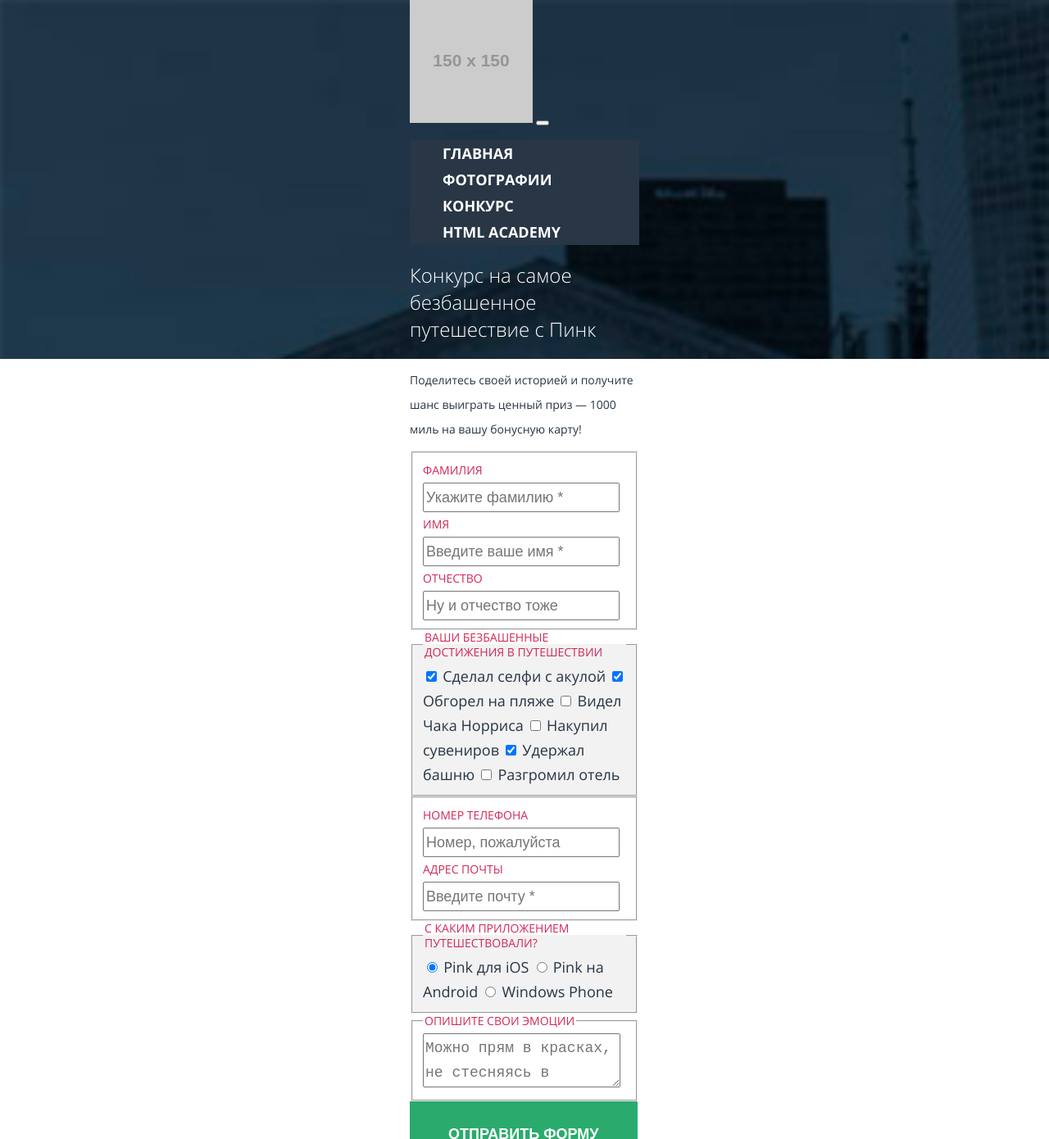
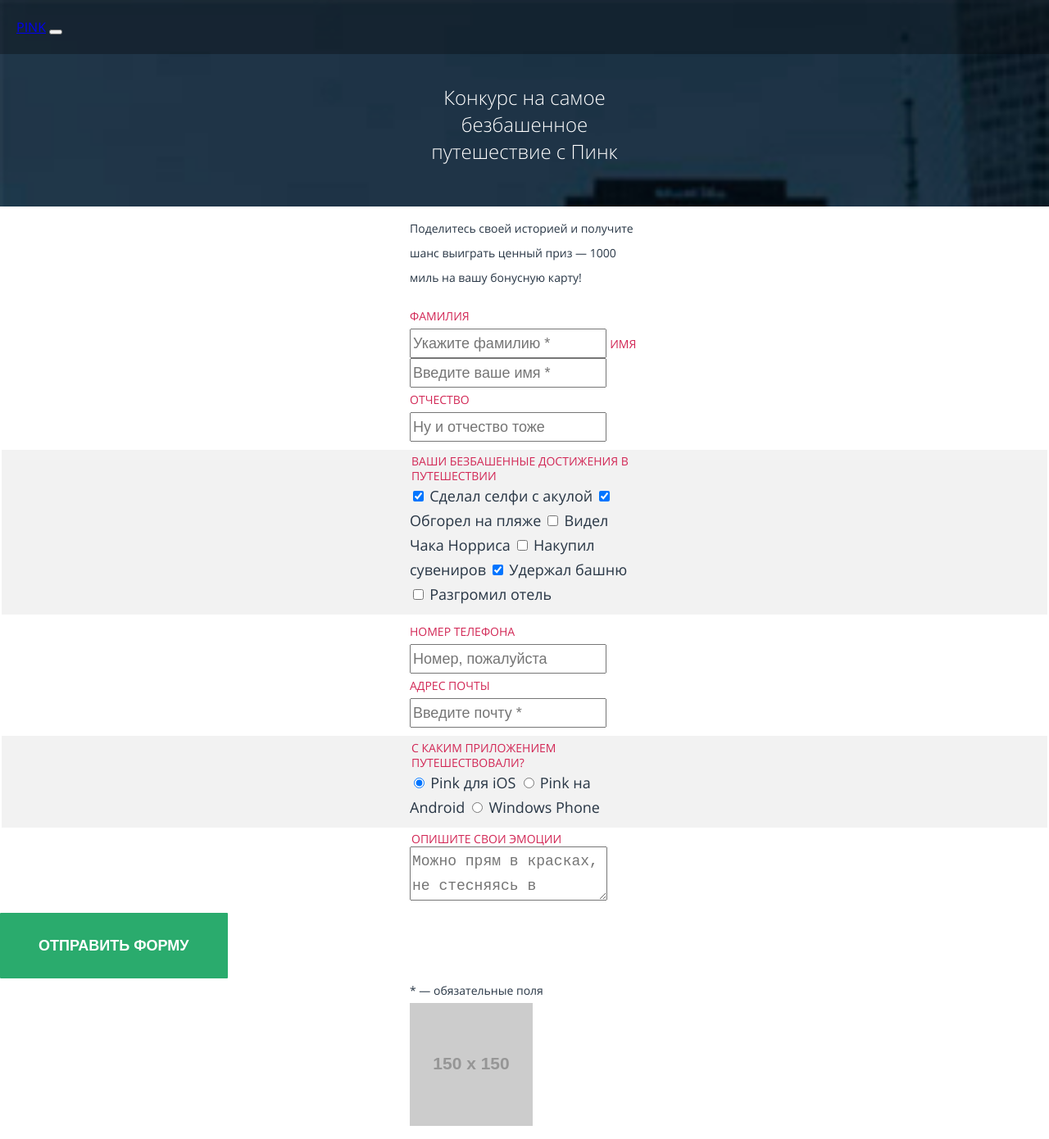
Before and after one commit to gleb5783/1491345-pink-21, a website: page source/form.html in a window 1280 px wide. Shown: the top 1390 px of the page at 82% size. Drawn offline with nearby package versions, Linux system fonts and the light colour scheme; files that its build step writes are made by us from their sources; placeholder pictures from the web are drawn by us.

Commit message:
Правки стилей

```diff
--- a/source/form.html
+++ b/source/form.html
@@ -10,14 +10,14 @@
 
 <body class="page__body">
   <header class="page-header">
+    <div class="page-header__main-inform">
       <div class="container">
-      <div class="page-header__main-inform">
-        <div class="page-header__head">
-          <a class="page-header__head-logo" href="index.html"> <img src="https://via.placeholder.com/150x150"></a>
+        <div class="page-header__head page-header__head--over">
+          <a class="page-header__head-logo" href="index.html">PINK</a>
           <button class="page-header__head-toggle" type="button"><span class="visually-hidden">Открыть
               меню</span></button>
         </div>
-        <nav class="main-nav">
+        <nav class="main-nav main-nav--hide">
           <ul class="main-nav__list">
             <li class="main-nav__item"><a href="#">Главная</a></li>
             <li class="main-nav__item"><a href="catalog.html">Фотографии</a></li>
@@ -25,7 +25,12 @@
             <li class="main-nav__item"><a href="https://htmlacademy.ru/intensive/adaptive">HTML ACADEMY</a></li>
           </ul>
         </nav>
+      </div>
+      <div class="page-header__intro">
+        <div class="container">
           <h2 class="page-header__intro-heading">Конкурс на самое безбашенное путешествие с Пинк</h2>
+        </div>
+      </div>
     </div>
   </header>
   <main class="page__main">
@@ -35,10 +40,12 @@
       <div class="container">
         <h2 class="main-form__form-heading">Поделитесь своей историей и получите шанс выиграть ценный приз — 1000 миль
           на вашу бонусную карту!</h2>
+      </div>
       <form class="form" method="get" action="https://echo.htmlacademy.ru" id="main-form">
         <fieldset class="form__worksheep">
+
           <legend class="visually-hidden">Анкета</legend>
-
+          <div class="container">
             <label class="form__worksheep-label" for="surname">Фамилия</label>
             <input class="form__worksheep-input" type="text" name="surname" id="surname" required="required"
               placeholder="Укажите фамилию *">
@@ -50,9 +57,11 @@
             <label class="form__worksheep-label" for="patronymic">Отчество</label>
             <input class="form__worksheep-input" type="text" name="patronymic" id="patronymic"
               placeholder="Ну и отчество тоже">
+          </div>
         </fieldset>
 
         <fieldset class="form__achievements">
+          <div class="container">
             <legend class="form__achievements-legend">Ваши безбашенные достижения в путешествии</legend>
 
             <input class="form__achievements-input" type="checkbox" name="selfi" id="selfi" checked="checked">
@@ -72,9 +81,11 @@
 
             <input class="form__achievements-input" type="checkbox" name="destroyed-hotel" id="destroyed-hotel">
             <label class="form__achievements-label" for="destroyed-hotel">Разгромил отель</label>
+          </div>
         </fieldset>
 
         <fieldset class="form__feedback">
+          <div class="container">
             <legend class="visually-hidden">Контактные данные</legend>
 
             <label class="form__feedback-label" for="tel">Номер телефона</label>
@@ -83,9 +94,11 @@
             <label class="form__feedback-label" for="email">Адрес почты</label>
             <input class="form__feedback-input" type="email" name="email" id="email" required="required"
               placeholder="Введите почту *">
+          </div>
         </fieldset>
 
         <fieldset class="form__about-app">
+          <div class="container">
             <legend class="form__about-app-legend">С каким приложением путешествовали?</legend>
 
             <input class="form__about-app-input" type="radio" name="app" checked="checked" id="ios" value="ios">
@@ -96,16 +109,21 @@
 
             <input class="form__about-app-input" type="radio" name="app" id="windows" value="windows">
             <label class="form__about-app-label" for="windows">Windows Phone</label>
+          </div>
         </fieldset>
 
         <fieldset class="form__emotion">
+          <div class="container">
             <legend class="form__emotion-legend">Опишите свои эмоции</legend>
             <textarea class="form__emotion-text" placeholder="Можно прям в красках, не стесняясь в выражениях"
               form="main-form"></textarea>
+          </div>
         </fieldset>
 
           <button class="form__button" type="submit">Отправить форму</button>
+
       </form>
+      <div class="container">
         <div class="main-form__comment">* — обязательные поля</div>
       </div>
     </section>
--- a/source/less/blocks/form.less
+++ b/source/less/blocks/form.less
@@ -1,3 +1,7 @@
+.form__worksheep {
+  border: none;
+}
+
 .form__worksheep-label {
   color: @red;
   text-transform: uppercase;
@@ -17,6 +21,7 @@
 
 .form__achievements {
   background-color: @grey;
+  border: none;
 }
 
 .form__achievements-legend {
@@ -34,6 +39,10 @@
   font-weight: 400;
   line-height: 30px;
   color: @blue;
+}
+
+.form__feedback {
+  border: none;
 }
 
 .form__feedback-label {
@@ -55,6 +64,7 @@
 
 .form__about-app {
   background-color: @grey;
+  border: none;
 }
 
 .form__about-app-legend {
@@ -72,6 +82,10 @@
   font-style: normal;
   font-weight: 400;
   line-height: 30px;
+}
+
+.form__emotion {
+  border: none;
 }
 
 .form__emotion-legend {
--- a/source/less/blocks/main-nav.less
+++ b/source/less/blocks/main-nav.less
@@ -1,5 +1,8 @@
 .main-nav {
   background-color: @blue;
+    &--hide {
+      display: none;
+    }
 }
 
 .main-nav__list {
--- a/source/less/blocks/page-header.less
+++ b/source/less/blocks/page-header.less
@@ -1,8 +1,19 @@
 .page-header {
   background-color: @blue;
-  background-image: url(../../img/back-mobile.jpg);
-  background-repeat: no-repeat;
-  background-size: 100%;
+}
+
+.page-header__main-inform {
+  position: relative;
+}
+
+.page-header__head {
+  background-color: rgba(@black, 0.3);
+    &--over {
+      position: absolute;
+      left: 0;
+      right: 0;
+      padding: 22px 20px;
+    }
 }
 
 .page-header__slogan {
@@ -10,7 +21,18 @@
   line-height: 29px;
   color: @white;
   font-weight: 300;
-  text-transform: uppercase;
+  background-image: url(../../img/hend.png), url(../../img/back-mobile.jpg);
+  background-repeat: no-repeat;
+  background-size: 320px 286px, cover;
+  background-position: left bottom, 0 0;
+  min-height: 396px;
+    &--big {
+      padding-top: 95px;
+    }
+}
+
+.page-header__slogan-text {
+  margin-top: 0;
 }
 
 .page-header__download-button {
@@ -31,9 +53,18 @@
 
 /* form.html */
 
+.page-header__intro {
+  background-image: url(../../img/back-mobile.jpg);
+  background-repeat: no-repeat;
+  background-size: cover;
+}
+
 .page-header__intro-heading {
   font-size: 24px;
   font-weight: 300;
   line-height: 33px;
   color: @white;
+  margin: 0;
+  padding: 102px 26px 51px 26px;
+  text-align: center;
 }
```
Also changed, not shown: source/index.html (+11 -7 lines). Lines whose indentation alone changed are shown as unchanged.
